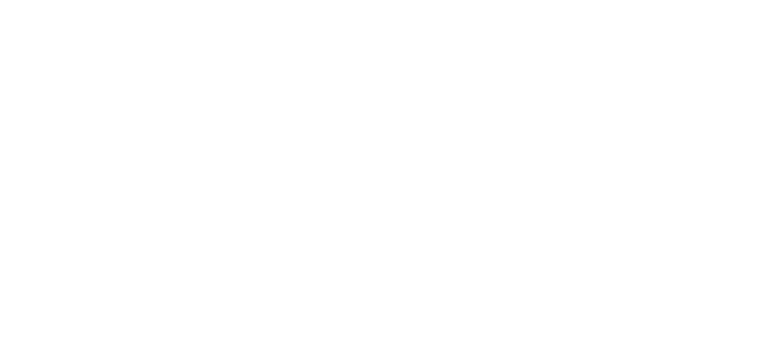
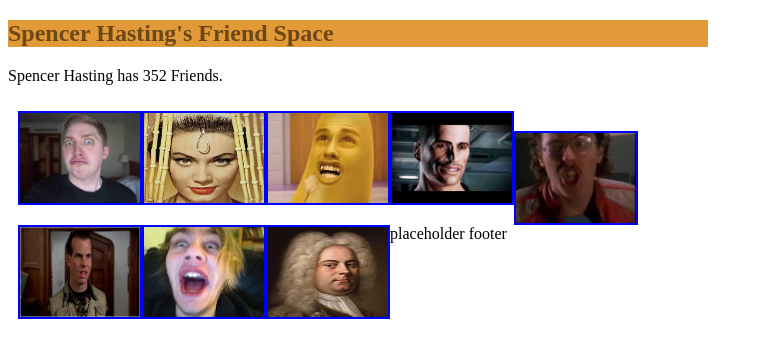
Before and after one commit to CappyVee/top8, a plain HTML site: page index.html in a window 1280 px wide. Shown: the whole page, without its empty margins (0-763 px from the left). Drawn offline with Linux system fonts and the light colour scheme.

Commit message:
add horrible images

```diff
--- a/css/styles.css
+++ b/css/styles.css
@@ -1,3 +1,27 @@
-* {
+* html {
   box-sizing: border-box;
 }
+.wrapper {
+  width: 700px;
+}
+.header {
+  background-color: #e29938;
+  color: #6d4817;
+}
+.imgholder {
+  width: 700px;
+}
+.imgrow1 {
+  width: 700px;
+  padding: 10px 10px 10px 10px;
+}
+.imgrow2 {
+  width: 700px;
+  padding: 10px 10px 10px 10px;
+}
+.facepic {
+  float:left;
+  width: 120px;
+  height: 90px;
+  border: 2px solid blue;
+}
--- a/index.html
+++ b/index.html
@@ -6,7 +6,27 @@
     <title>top eight</title>
   </head>
   <body>
-
+    <div class="wrapper">
+      <div class="header"><h2>Spencer Hasting's Friend Space</h2></div>
+      <div class="subheader"><p>Spencer Hasting has <span class="friendNumber">352</span> Friends.</p></div>
+      <div class="imgholder">
+        <div class="imgrow1">
+          <img src="img/face1.jpeg" alt="face" class="facepic">
+          <img src="img/face2.jpeg" alt="moreface" class="facepic">
+          <img src="img/face3.jpeg" alt="woahface" class="facepic">
+          <img src="img/face4.jpeg" alt="faaace" class="facepic">
+        </div>
+        <div class="imgrow2">
+          <img src="img/face5.jpeg" alt="trapped" class="facepic">
+          <img src="img/face6.jpeg" alt="in" class="facepic">
+          <img src="img/face7.jpeg" alt="a" class="facepic">
+          <img src="img/face8.jpeg" alt="facefactory" class="facepic">
+        </div>
+        <div class="footer">
+          <p>placeholder footer</p>
+        </div>
+      </div>
+    </div>
 
   </body>
 </html>
```
Also changed, not shown: img/face1.jpeg (added), img/face2.jpeg (added), img/face3.jpeg (added), img/face4.jpeg (added), img/face5.jpeg (added), img/face6.jpeg (added), img/face7.jpeg (added), img/face8.jpeg (added).
